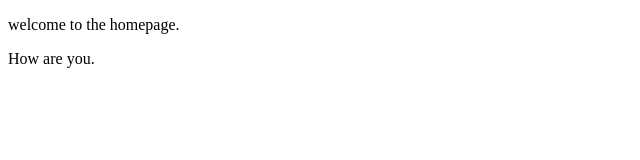
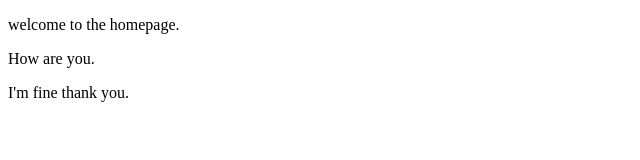
Before and after one commit to cupcupcup33/project001, a plain HTML site: page index.html in a window 1280 px wide. Shown: the whole page, without its empty margins (0-640 px from the left). Drawn offline with Linux system fonts and the light colour scheme.

```diff
--- a/index.html
+++ b/index.html
@@ -9,6 +9,7 @@
 <body>
     <p>welcome to the homepage.</p>
     <p>How are you.</p>
+    <p>I'm fine thank you.</p>
 </body>
 <script src="app.js"></script>
 </html>
```
